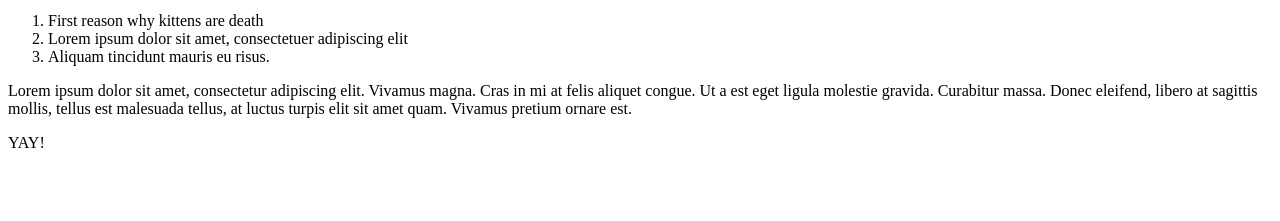
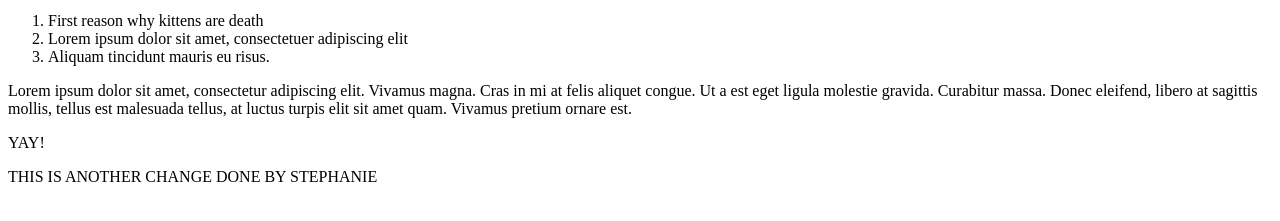
Before and after one commit to liyanl/iat339demo, a plain HTML site: page index.html in a window 1280 px wide. Shown: the part 257-478 px from the top of the page. Drawn offline with Linux system fonts and the light colour scheme.

Commit message:
staging another comment as per andrew

```diff
--- a/index.html
+++ b/index.html
@@ -40,6 +40,7 @@
         </p>
 
         <p> YAY! </p>
+        <p> THIS IS ANOTHER CHANGE DONE BY STEPHANIE </p>
 
     </body>
 </html>
```
